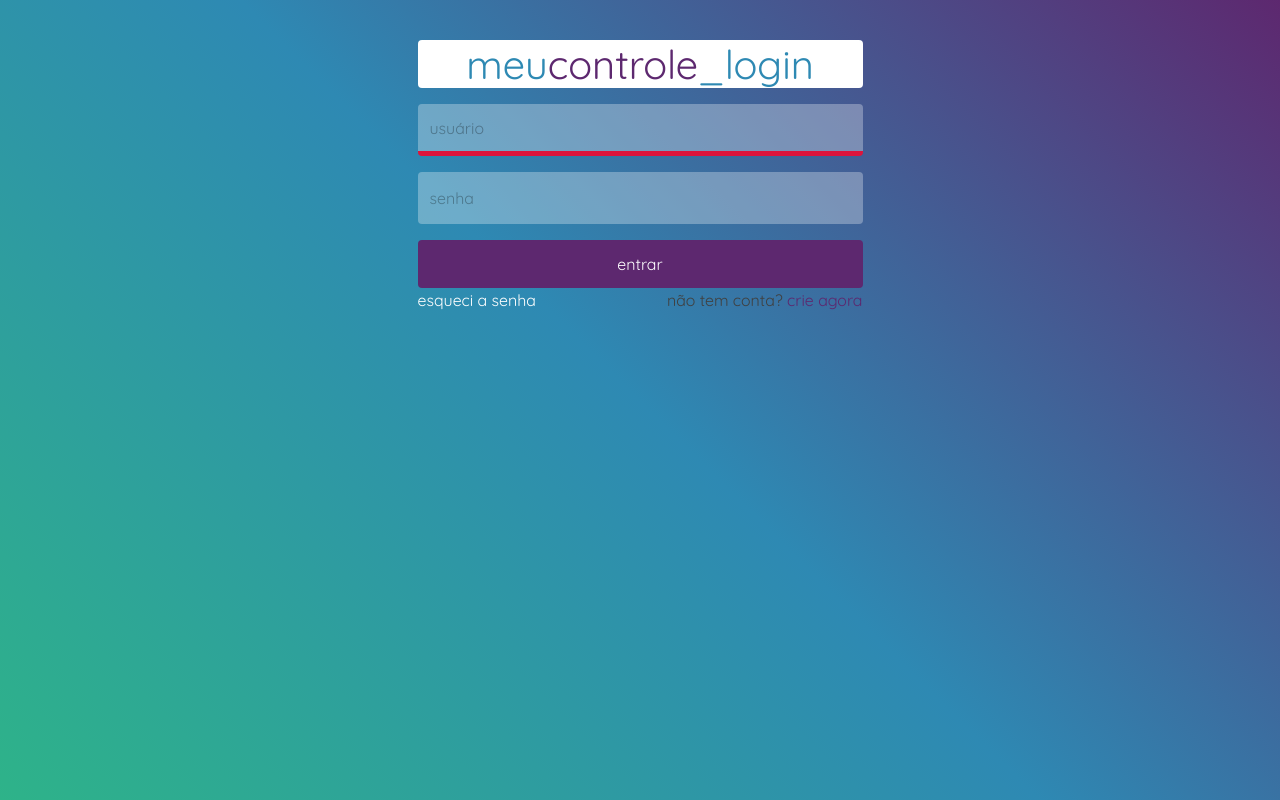
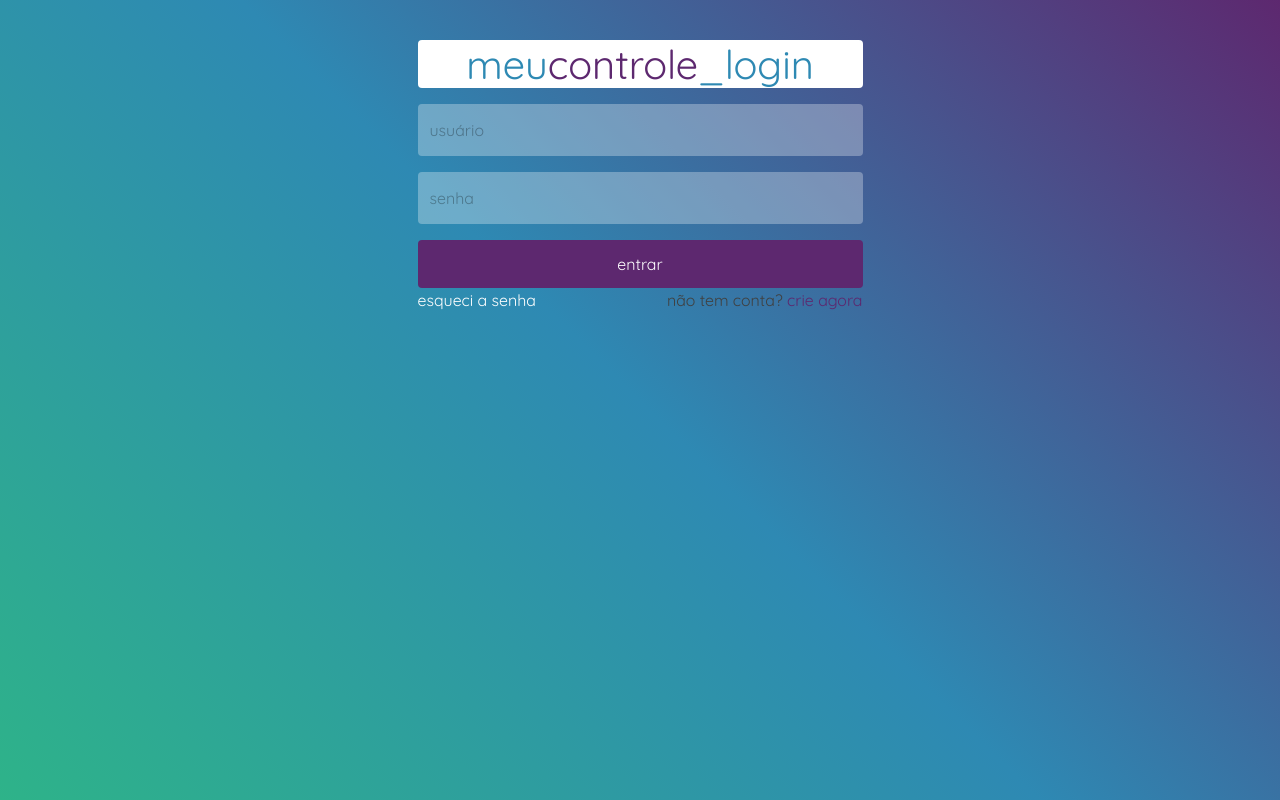
Before and after one commit to welsonlimawlsn/meu-controle-angular, an Angular app: page /login in a window 1280 px wide. Built offline with nearby package versions, Linux system fonts and the light colour scheme.

Commit message:
Criação do InputComponent e adequação do LoginComponent a ele

```diff
--- a/src/app/app.module.ts
+++ b/src/app/app.module.ts
@@ -5,14 +5,18 @@ import {AppComponent} from './app.component';
 import {LoginComponent} from './login/login.component';
 import {RouterModule} from '@angular/router';
 import {ROUTES} from './app.routes';
+import {InputComponent} from './shared/input/input.component';
+import {ReactiveFormsModule} from '@angular/forms';
 
 @NgModule({
   declarations: [
     AppComponent,
-    LoginComponent
+    LoginComponent,
+    InputComponent
   ],
   imports: [
     BrowserModule,
+    ReactiveFormsModule,
     RouterModule.forRoot(ROUTES)
   ],
   providers: [],
--- a/src/app/login/login.component.html
+++ b/src/app/login/login.component.html
@@ -3,16 +3,11 @@
     <h1 class="text-center logo">
       <span class="azul">meu</span><span class="roxo">controle</span><span class="azul">_login</span>
     </h1>
-    <form autocomplete="off">
-      <div class="form-group">
-        <label for="usuario">usuário</label>
-        <input type="text" class="form-control is-invalid" id="usuario" placeholder="usuário"
-               data-toggle="popover" data-content="um nome de usuário é obrigátorio">
-      </div>
-      <div class="form-group">
-        <label for="senha">senha</label>
-        <input type="password" class="form-control" id="senha" placeholder="senha">
-      </div>
+    <form [formGroup]="loginForm" autocomplete="off">
+      <mc-input id="usuario" label="usuário" type="text" formControlName="usuario"
+                [isInvalid]="isInvalid('usuario')"></mc-input>
+      <mc-input id="senha" label="senha" type="password" formControlName="senha"
+                [isInvalid]="isInvalid('senha')"></mc-input>
       <button type="button" class="btn btn-primary">entrar</button>
       <div class="text-white">
         <span class="float-left"><a href="recuperacao_senha.html" class="text-white">esqueci a senha</a></span>
--- a/src/app/login/login.component.ts
+++ b/src/app/login/login.component.ts
@@ -1,4 +1,5 @@
-import { Component, OnInit } from '@angular/core';
+import {Component, OnInit} from '@angular/core';
+import {FormBuilder, FormGroup, Validators} from '@angular/forms';
 
 @Component({
   selector: 'mc-login',
@@ -6,9 +7,20 @@ import { Component, OnInit } from '@angular/core';
 })
 export class LoginComponent implements OnInit {
 
-  constructor() { }
+  loginForm: FormGroup;
+
+  constructor(private fb: FormBuilder) {
+  }
 
   ngOnInit() {
+    this.loginForm = this.fb.group({
+      usuario: this.fb.control('', [Validators.required]),
+      senha: this.fb.control('', [Validators.required])
+    });
   }
 
+  isInvalid(fieldName: string) {
+    const field = this.loginForm.get(fieldName);
+    return field.invalid && (field.dirty || field.touched);
+  }
 }
--- /dev/null
+++ b/src/app/shared/input/input.component.html
@@ -0,0 +1,5 @@
+<div class="form-group">
+  <label [for]="id">{{label}}</label>
+  <input [type]="type" class="form-control" [class.is-invalid]="isInvalid" [id]="id" [placeholder]="label"
+         (change)="setValue($event)" (keyup)="setValue($event)" (blur)="setOnTouched()">
+</div>
--- /dev/null
+++ b/src/app/shared/input/input.component.ts
@@ -0,0 +1,55 @@
+import {Component, forwardRef, Input, OnInit} from '@angular/core';
+import {ControlValueAccessor, NG_VALUE_ACCESSOR} from '@angular/forms';
+
+@Component({
+  selector: 'mc-input',
+  templateUrl: './input.component.html',
+  providers: [{
+    provide: NG_VALUE_ACCESSOR,
+    useExisting: forwardRef(() => InputComponent),
+    multi: true
+  }]
+})
+export class InputComponent implements OnInit, ControlValueAccessor {
+
+  @Input()
+  label: string;
+  @Input()
+  type: string;
+  @Input()
+  id: string;
+  @Input()
+  errorMessage: string;
+  @Input()
+  isInvalid: boolean;
+  onChange: any;
+  value: string;
+  onTouched: any;
+
+  ngOnInit(): void {
+  }
+
+  registerOnChange(fn: any): void {
+    this.onChange = fn;
+  }
+
+  registerOnTouched(fn: any): void {
+    this.onTouched = fn;
+  }
+
+  setDisabledState(isDisabled: boolean): void {
+  }
+
+  writeValue(obj: any): void {
+    this.value = obj;
+  }
+
+  setValue(event: Event) {
+    this.value = (event.target as HTMLInputElement).value;
+    this.onChange(this.value);
+  }
+
+  setOnTouched() {
+    this.onTouched();
+  }
+}
```
